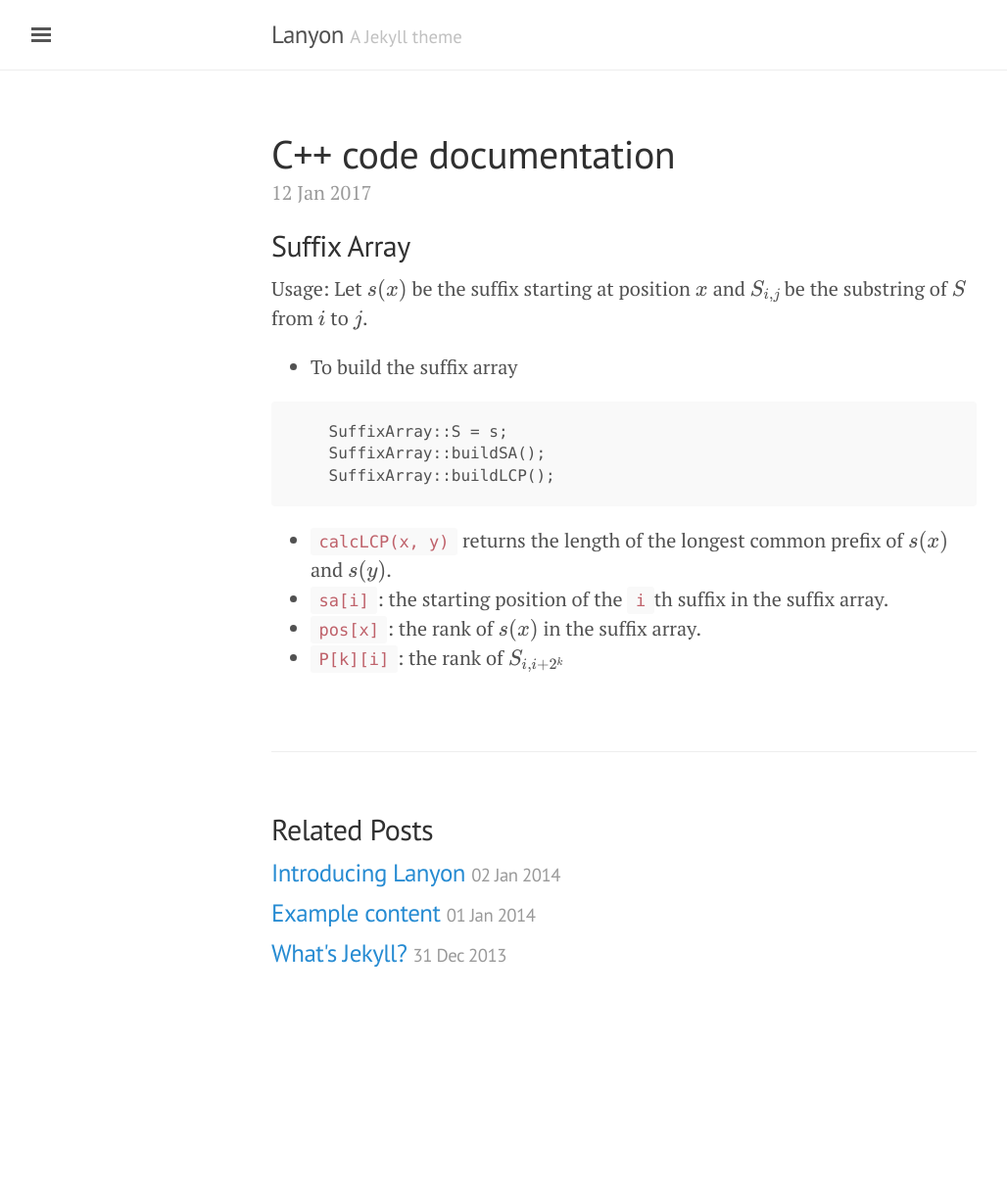
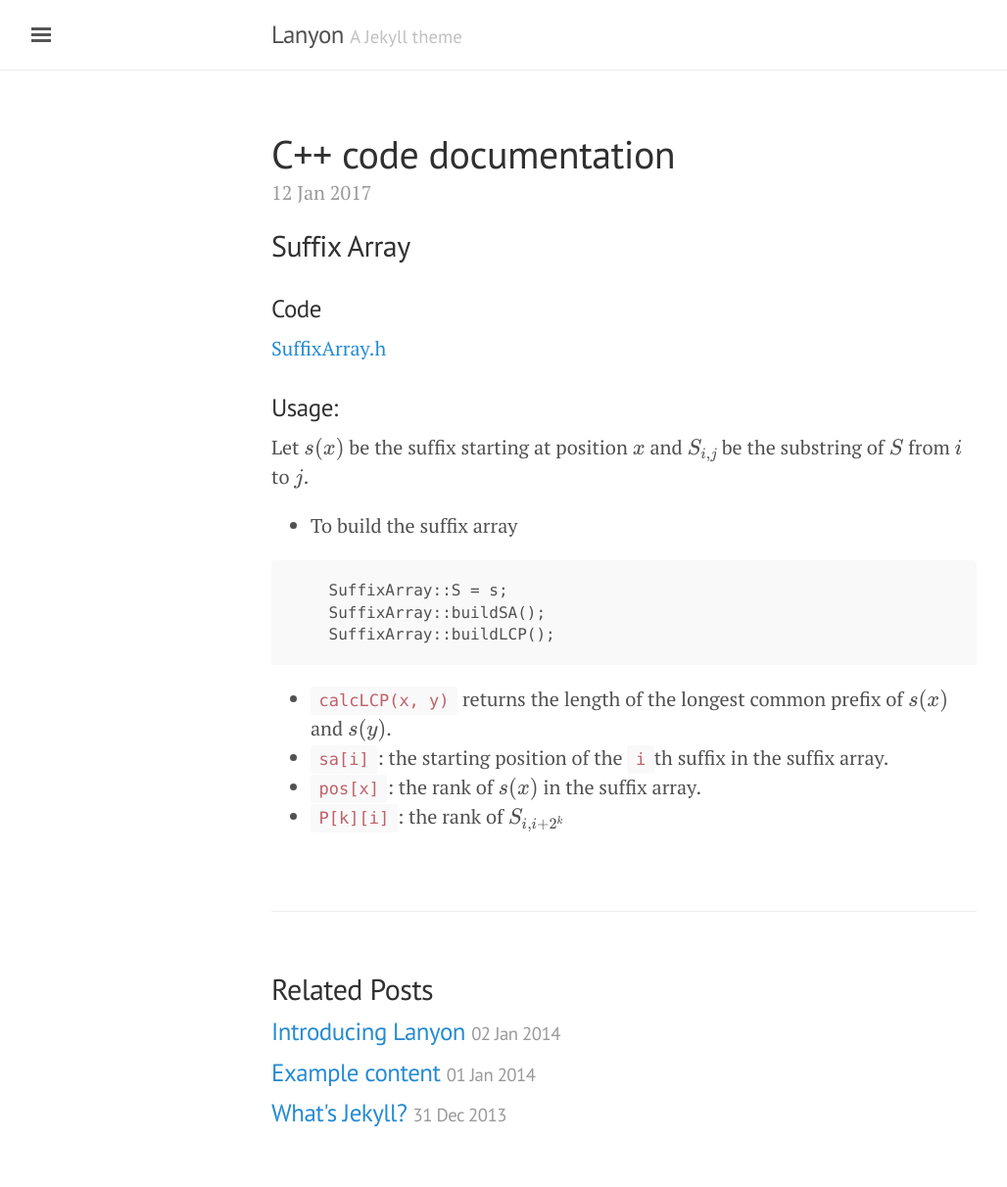
Before and after one commit to atubo/code-snippets, a Jekyll site: the page built from docs/_posts/2017-01-12-cpp-code-docs.md, in a window 1280 px wide. Shown: the whole page at 98% size, without its empty margins (3-1031 px from the left). Built offline with Jekyll 4.4.1, drawn with Linux system fonts in a browser that asks for light colours; formulas are drawn with MathJax 3; before the commit the page ends 1050 px from its top, so only the background shows below that.

Commit message:
Update doc

```diff
--- a/docs/_posts/2017-01-12-cpp-code-docs.md
+++ b/docs/_posts/2017-01-12-cpp-code-docs.md
@@ -4,7 +4,11 @@
 ---
 
 ## Suffix Array
-Usage:
+
+### Code
+[SuffixArray.h](https://github.com/atubo/code-snippets/blob/master/cpp/SuffixArray.h)
+
+### Usage:
 Let $s(x)$ be the suffix starting at position $x$ and $S_{i, j}$ be the substring of $S$ from $i$ to $j$.
 
 * To build the suffix array
```
